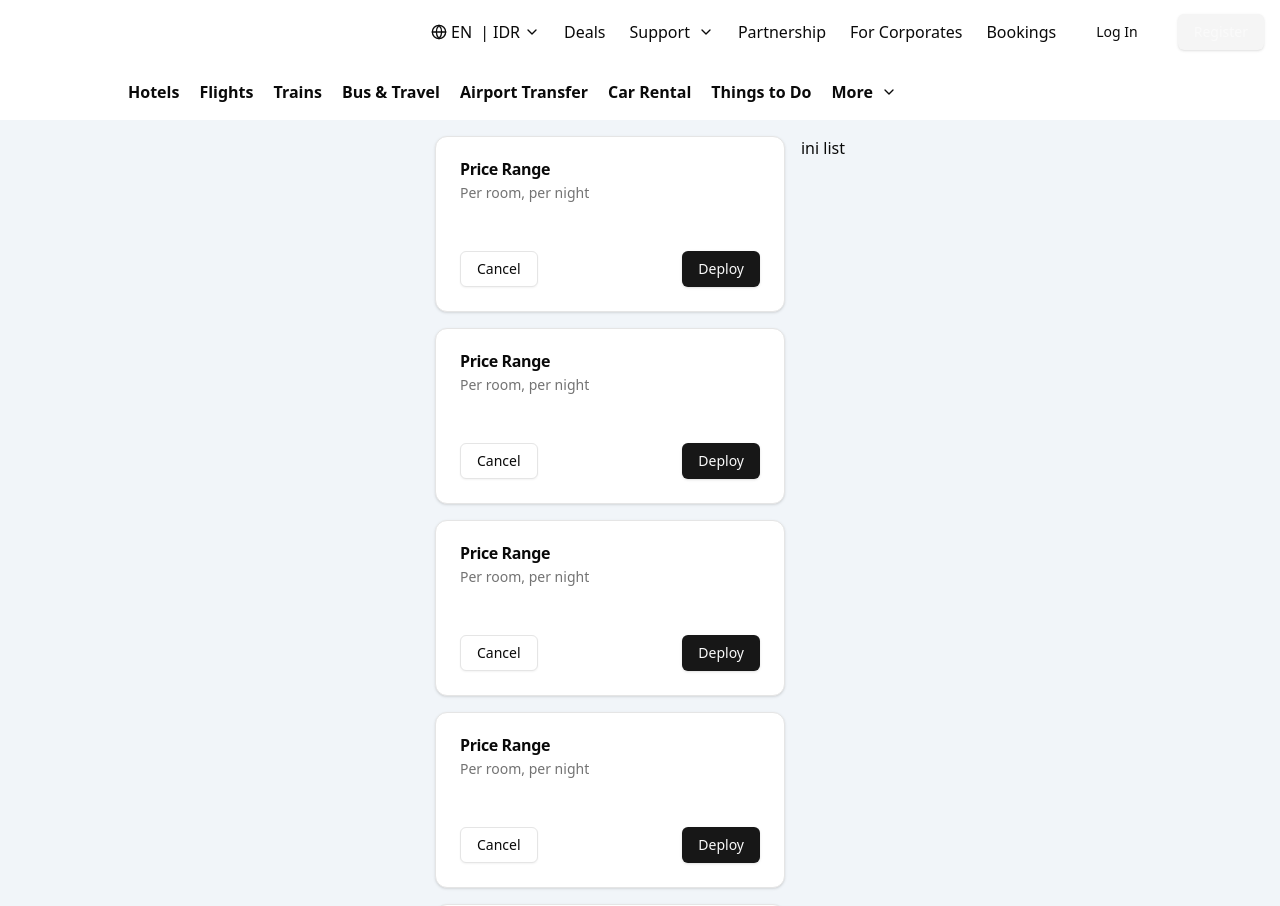
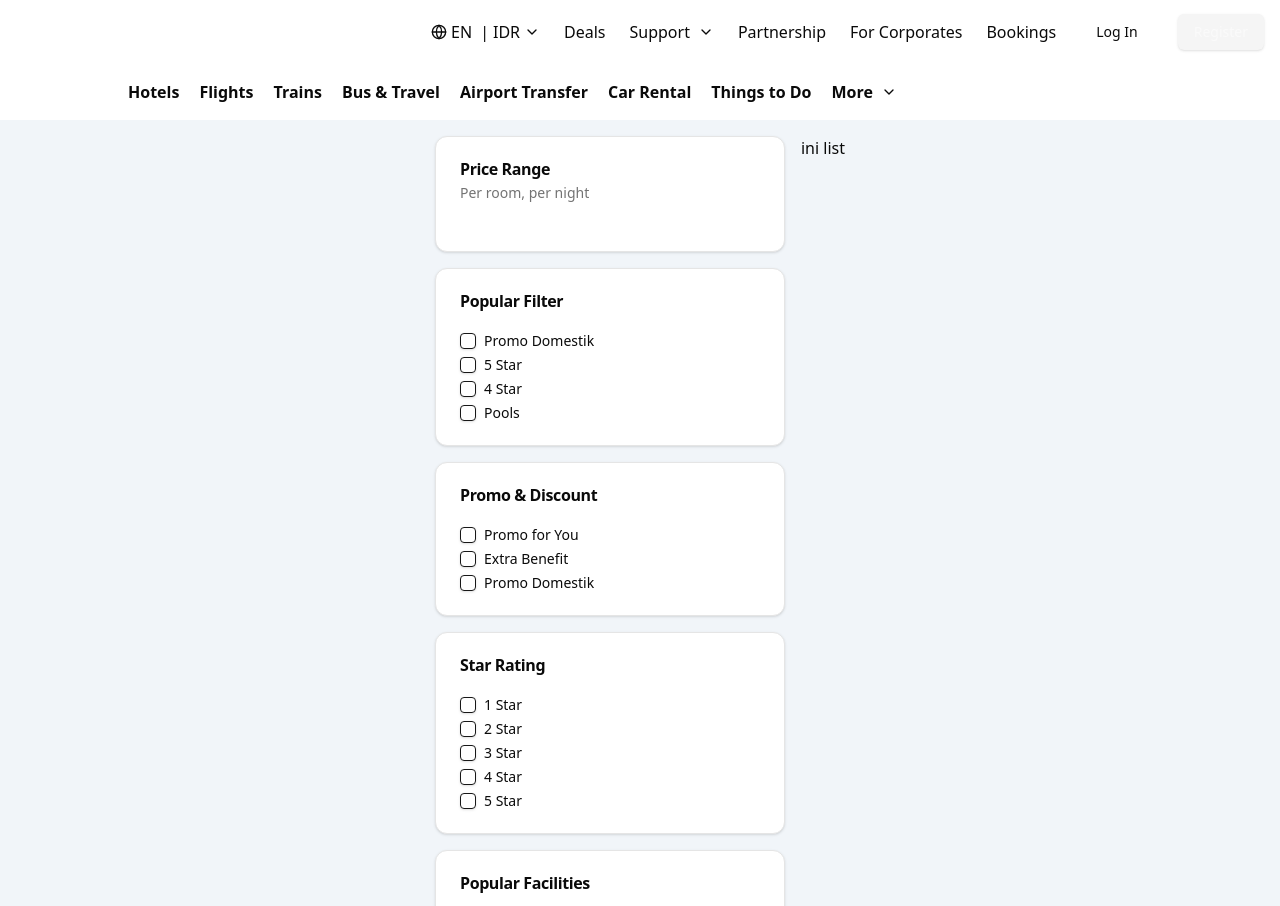
Before and after one commit to kanzff/DNA-Travel, a Next.js app: page /hotel in a window 1280 px wide. Shown: the top 906 px of the page. Built offline with nearby package versions, Linux system fonts and the light colour scheme.

Commit message:
list filter

```diff
--- a/app/hotel/page.tsx
+++ b/app/hotel/page.tsx
@@ -9,7 +9,7 @@
   CardHeader,
   CardTitle,
 } from "@/components/ui/card"
-
+import { Checkbox } from "@/components/ui/checkbox"
 import { Button } from "@/components/ui/button"
 
 const Hotel = () => {
@@ -24,62 +24,169 @@
           <CardContent>
 
           </CardContent>
-          <CardFooter className="flex justify-between">
-            <Button variant="outline">Cancel</Button>
-            <Button>Deploy</Button>
-          </CardFooter>
         </Card>
         <Card className="w-[350px]">
           <CardHeader>
-            <CardTitle>Price Range</CardTitle>
-            <CardDescription>Per room, per night</CardDescription>
+            <CardTitle>Popular Filter</CardTitle>
           </CardHeader>
-          <CardContent>
-
+          <CardContent className='flex flex-col gap-2'>
+            <div className="flex items-center space-x-2">
+              <Checkbox id="terms" />
+              <label
+                htmlFor="terms"
+                className="text-sm font-medium leading-none peer-disabled:cursor-not-allowed peer-disabled:opacity-70"
+              >
+                Promo Domestik
+              </label>
+            </div>
+            <div className="flex items-center space-x-2">
+              <Checkbox id="terms" />
+              <label
+                htmlFor="terms"
+                className="text-sm font-medium leading-none peer-disabled:cursor-not-allowed peer-disabled:opacity-70"
+              >
+                5 Star
+              </label>
+            </div>
+            <div className="flex items-center space-x-2">
+              <Checkbox id="terms" />
+              <label
+                htmlFor="terms"
+                className="text-sm font-medium leading-none peer-disabled:cursor-not-allowed peer-disabled:opacity-70"
+              >
+                4 Star
+              </label>
+            </div>
+            <div className="flex items-center space-x-2">
+              <Checkbox id="terms" />
+              <label
+                htmlFor="terms"
+                className="text-sm font-medium leading-none peer-disabled:cursor-not-allowed peer-disabled:opacity-70"
+              >
+                Pools
+              </label>
+            </div>
           </CardContent>
-          <CardFooter className="flex justify-between">
-            <Button variant="outline">Cancel</Button>
-            <Button>Deploy</Button>
-          </CardFooter>
         </Card>
         <Card className="w-[350px]">
           <CardHeader>
-            <CardTitle>Price Range</CardTitle>
-            <CardDescription>Per room, per night</CardDescription>
+            <CardTitle>Promo & Discount</CardTitle>
           </CardHeader>
-          <CardContent>
-
+          <CardContent className='flex flex-col gap-2'>
+            <div className="flex items-center space-x-2">
+              <Checkbox id="terms" />
+              <label
+                htmlFor="terms"
+                className="text-sm font-medium leading-none peer-disabled:cursor-not-allowed peer-disabled:opacity-70"
+              >
+                Promo for You
+              </label>
+            </div>
+            <div className="flex items-center space-x-2">
+              <Checkbox id="terms" />
+              <label
+                htmlFor="terms"
+                className="text-sm font-medium leading-none peer-disabled:cursor-not-allowed peer-disabled:opacity-70"
+              >
+                Extra Benefit
+              </label>
+            </div>
+            <div className="flex items-center space-x-2">
+              <Checkbox id="terms" />
+              <label
+                htmlFor="terms"
+                className="text-sm font-medium leading-none peer-disabled:cursor-not-allowed peer-disabled:opacity-70"
+              >
+                Promo Domestik
+              </label>
+            </div>
           </CardContent>
-          <CardFooter className="flex justify-between">
-            <Button variant="outline">Cancel</Button>
-            <Button>Deploy</Button>
-          </CardFooter>
         </Card>
         <Card className="w-[350px]">
           <CardHeader>
-            <CardTitle>Price Range</CardTitle>
-            <CardDescription>Per room, per night</CardDescription>
+            <CardTitle>Star Rating</CardTitle>
           </CardHeader>
-          <CardContent>
-
+          <CardContent className='flex flex-col gap-2'>
+            <div className="flex items-center space-x-2">
+              <Checkbox id="terms" />
+              <label
+                htmlFor="terms"
+                className="text-sm font-medium leading-none peer-disabled:cursor-not-allowed peer-disabled:opacity-70"
+              >
+                1 Star
+              </label>
+            </div>
+            <div className="flex items-center space-x-2">
+              <Checkbox id="terms" />
+              <label
+                htmlFor="terms"
+                className="text-sm font-medium leading-none peer-disabled:cursor-not-allowed peer-disabled:opacity-70"
+              >
+                2 Star
+              </label>
+            </div>
+            <div className="flex items-center space-x-2">
+              <Checkbox id="terms" />
+              <label
+                htmlFor="terms"
+                className="text-sm font-medium leading-none peer-disabled:cursor-not-allowed peer-disabled:opacity-70"
+              >
+                3 Star
+              </label>
+            </div>
+            <div className="flex items-center space-x-2">
+              <Checkbox id="terms" />
+              <label
+                htmlFor="terms"
+                className="text-sm font-medium leading-none peer-disabled:cursor-not-allowed peer-disabled:opacity-70"
+              >
+                4 Star
+              </label>
+            </div>
+            <div className="flex items-center space-x-2">
+              <Checkbox id="terms" />
+              <label
+                htmlFor="terms"
+                className="text-sm font-medium leading-none peer-disabled:cursor-not-allowed peer-disabled:opacity-70"
+              >
+                5 Star
+              </label>
+            </div>
           </CardContent>
-          <CardFooter className="flex justify-between">
-            <Button variant="outline">Cancel</Button>
-            <Button>Deploy</Button>
-          </CardFooter>
         </Card>
         <Card className="w-[350px]">
           <CardHeader>
-            <CardTitle>Price Range</CardTitle>
-            <CardDescription>Per room, per night</CardDescription>
+            <CardTitle>Popular Facilities</CardTitle>
           </CardHeader>
-          <CardContent>
-
+          <CardContent className='flex flex-col gap-2'>
+            <div className="flex items-center space-x-2">
+              <Checkbox id="terms" />
+              <label
+                htmlFor="terms"
+                className="text-sm font-medium leading-none peer-disabled:cursor-not-allowed peer-disabled:opacity-70"
+              >
+                Pools
+              </label>
+            </div>
+            <div className="flex items-center space-x-2">
+              <Checkbox id="terms" />
+              <label
+                htmlFor="terms"
+                className="text-sm font-medium leading-none peer-disabled:cursor-not-allowed peer-disabled:opacity-70"
+              >
+                Elevator
+              </label>
+            </div>
+            <div className="flex items-center space-x-2">
+              <Checkbox id="terms" />
+              <label
+                htmlFor="terms"
+                className="text-sm font-medium leading-none peer-disabled:cursor-not-allowed peer-disabled:opacity-70"
+              >
+                Fitness Center
+              </label>
+            </div>
           </CardContent>
-          <CardFooter className="flex justify-between">
-            <Button variant="outline">Cancel</Button>
-            <Button>Deploy</Button>
-          </CardFooter>
         </Card>
       </div>
       <div>
--- /dev/null
+++ b/components/ui/checkbox.tsx
@@ -0,0 +1,30 @@
+"use client"
+
+import * as React from "react"
+import * as CheckboxPrimitive from "@radix-ui/react-checkbox"
+import { Check } from "lucide-react"
+
+import { cn } from "@/lib/utils"
+
+const Checkbox = React.forwardRef<
+  React.ElementRef<typeof CheckboxPrimitive.Root>,
+  React.ComponentPropsWithoutRef<typeof CheckboxPrimitive.Root>
+>(({ className, ...props }, ref) => (
+  <CheckboxPrimitive.Root
+    ref={ref}
+    className={cn(
+      "peer h-4 w-4 shrink-0 rounded-sm border border-primary shadow focus-visible:outline-none focus-visible:ring-1 focus-visible:ring-ring disabled:cursor-not-allowed disabled:opacity-50 data-[state=checked]:bg-primary data-[state=checked]:text-primary-foreground",
+      className
+    )}
+    {...props}
+  >
+    <CheckboxPrimitive.Indicator
+      className={cn("flex items-center justify-center text-current")}
+    >
+      <Check className="h-4 w-4" />
+    </CheckboxPrimitive.Indicator>
+  </CheckboxPrimitive.Root>
+))
+Checkbox.displayName = CheckboxPrimitive.Root.displayName
+
+export { Checkbox }
--- a/package.json
+++ b/package.json
@@ -9,6 +9,7 @@
     "lint": "next lint"
   },
   "dependencies": {
+    "@radix-ui/react-checkbox": "^1.1.4",
     "@radix-ui/react-dialog": "^1.1.6",
     "@radix-ui/react-popover": "^1.1.6",
     "@radix-ui/react-slot": "^1.1.2",
```
Also changed, not shown: app/hotel/hotel-card.tsx (added), 1 other file (tests, documents, lock files or other folders).
